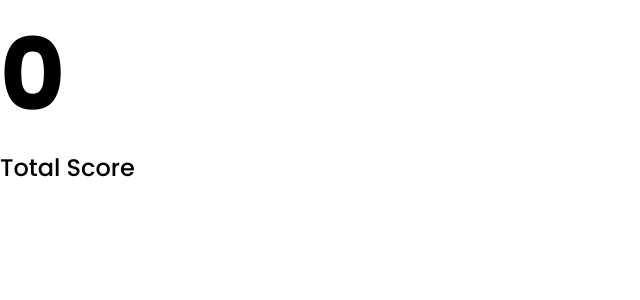
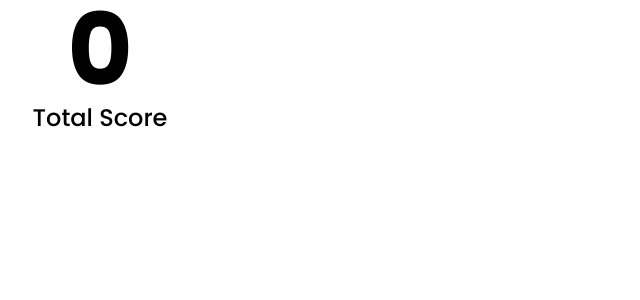
Before and after one commit to aadarshraj02/Dice-Game, a React (Vite) app: page / in a window 1280 px wide. Both pictures are taken after a click on the button "Play Now". Shown: the top 300 px of the page, without its empty margins (0-640 px from the left). Built offline with nearby package versions, Linux system fonts and the light colour scheme.

Commit message:
alined to center and added line height

```diff
--- a/src/components/TotalScore.jsx
+++ b/src/components/TotalScore.jsx
@@ -12,8 +12,12 @@ function TotalScore() {
 export default TotalScore;
 
 const ScoreContainer = styled.div`
+  max-width: 200px;
+  text-align: center;
+
   h1 {
     font-size: 100px;
+    line-height: 1;
   }
   p {
     font-size: 24px;
```
